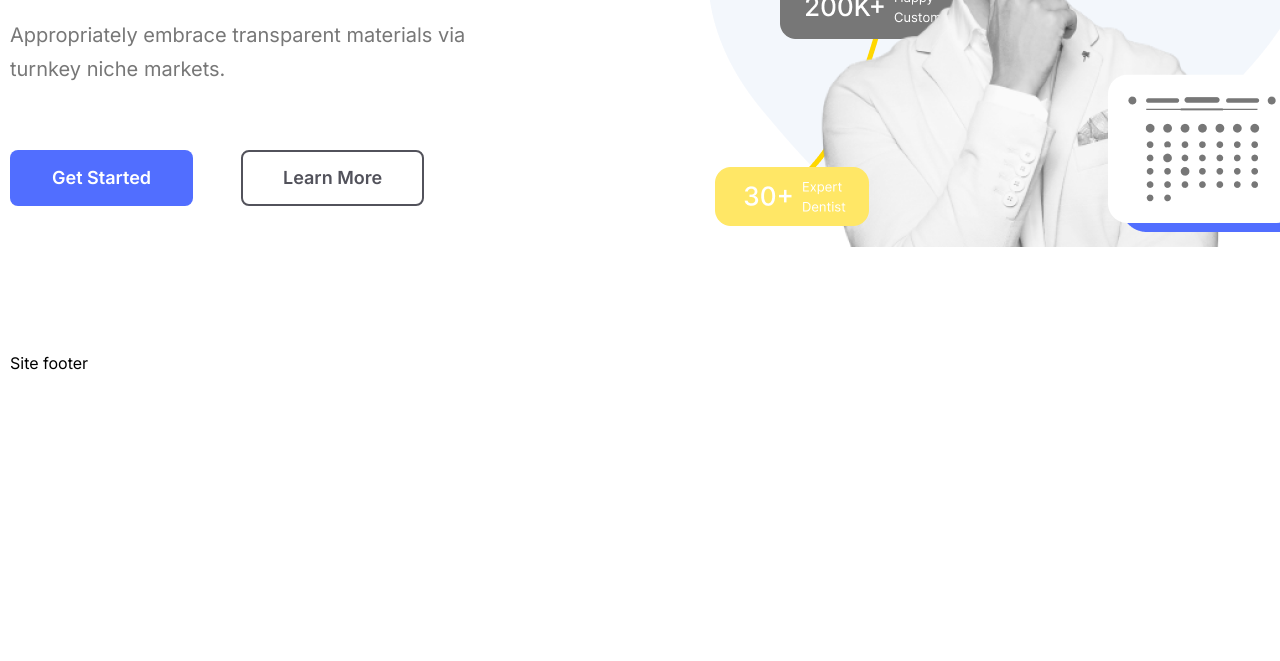
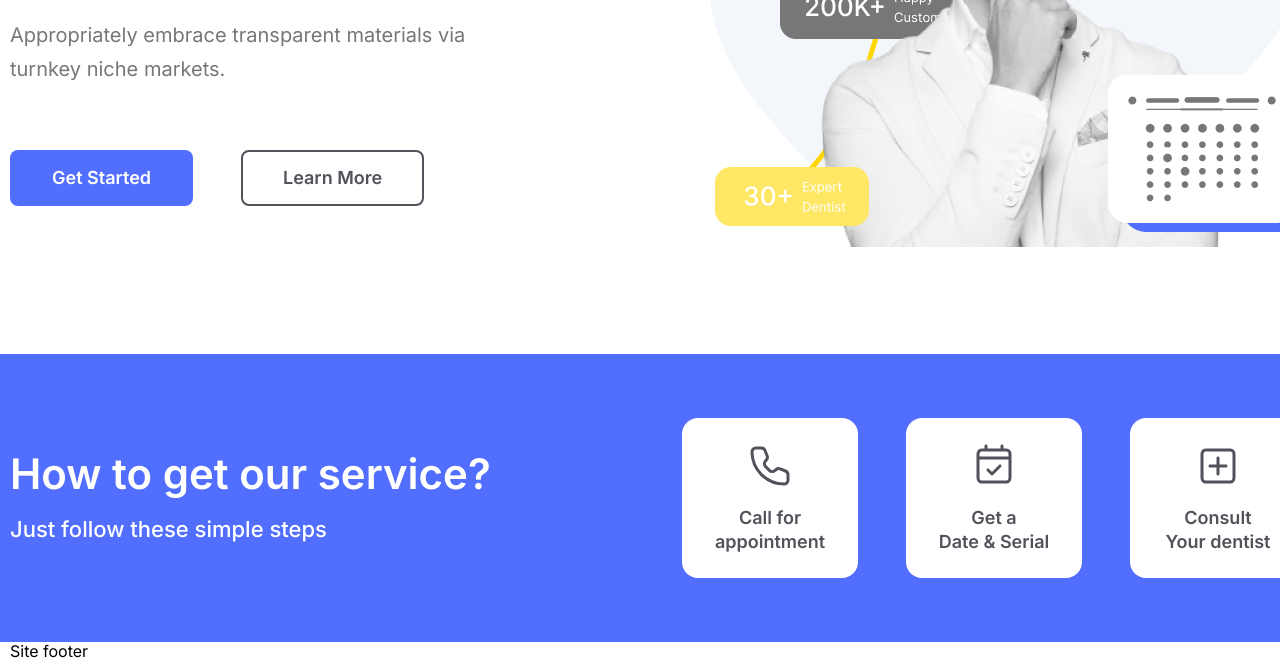
Before and after one commit to muhammadaziz01-dev/Dental-Clinic, a plain HTML site: page index.html in a window 1280 px wide. Shown: the part 433-1094 px from the top of the page. Before the commit the page ends 806 px from the top, so only its background shows below. Drawn offline with Linux system fonts and the light colour scheme.

Commit message:
section-2 end

```diff
--- a/index.html
+++ b/index.html
@@ -9,7 +9,6 @@
     <link rel="stylesheet" href="./css/style.min.css" />
     <title>Dental Clinic</title>
 </head>
-
 <body>
     <!-- -------- Header start  ------- -->
     <header>
@@ -26,11 +25,9 @@
             </nav>
         </div>
     </header>
-
     <!-- -------- Header end  ------- -->
-
     <main>
-        <!-- sections -->
+        <!-- section1 start  -->
         <section id="section1">
             <div class="container">
                 <div class="section1-wrapper">
@@ -53,6 +50,46 @@
                 </div>
             </div>
         </section>
+        <!-- section1 end  -->
+        <!-- section2 start  -->
+        <section id="section2">
+            <div class="container">
+                <div class="section2-wrapper">
+                    <div class="section2-wrapper--tatil">
+                        <h2>
+                            How to get our service?
+                        </h2>
+                        <p>
+                            Just follow these simple steps
+                        </p>
+                    </div>
+                    <div class="section2-wrapper--cards">
+                        <div class="section2-wrapper--cards--card">
+                            <img src="./assets/imgs/svg1.svg" alt="svg">
+                            <p>
+                                Call for <br>
+                                appointment
+                            </p>
+                        </div>
+                        <div class="section2-wrapper--cards--card">
+                            <img src="./assets/imgs/Date.svg" alt="svg">
+                            <p>
+                                Get a <br>
+                                Date & Serial
+                            </p>
+                        </div>
+                        <div class="section2-wrapper--cards--card">
+                            <img src="./assets/imgs/svg3.svg" alt="svg">
+                            <p>
+                                Consult <br>
+                                Your dentist
+                            </p>
+                        </div>
+                    </div>
+                </div>
+            </div>
+        </section>
+        <!-- section2 end  -->
     </main>
 
     <footer>
--- a/scss/all/_layout.scss
+++ b/scss/all/_layout.scss
@@ -2,4 +2,5 @@
 @import "./header";
 @import "./main";
 @import "./footer";
-@import "./section1"
+@import "./section1";
+@import "./section2";
--- /dev/null
+++ b/scss/all/_section2.scss
@@ -0,0 +1,56 @@
+#section2{
+    width: 100%;
+    padding: 64px 0px 64px;
+    background: #516EFF;
+
+    .section2-wrapper{
+        display: flex;
+        align-items: center;
+        gap: 172px;
+
+        &--tatil{
+
+            h2{
+                width: 500px;
+                color: #FFF;
+                font-size: 42px;
+                font-weight: 600;
+                line-height: 46px;
+            }
+
+            p{
+                width: 397px;
+                color: #FFF;
+                font-size: 22px;
+                font-weight: 500;
+                line-height: 32px;
+                margin-top: 16px;
+            }
+        }
+
+        &--cards{
+            display: flex;
+            align-items: center;
+            gap: 48px;
+
+            &--card{
+                display: flex;
+                padding: 24px 32px;
+                flex-direction: column;
+                align-items: center;
+                gap: 16px;
+                border-radius: 16px;
+                background: #FFF;
+
+                p{
+                    width: 112px;
+                    color: #52525B;
+                    text-align: center;
+                    font-size: 18px;
+                    font-weight: 600;
+                    line-height: 24px;
+                }
+            }
+        }
+    }
+}
```
Also changed, not shown: css/style.css, css/style.min.css, 2 other files.
